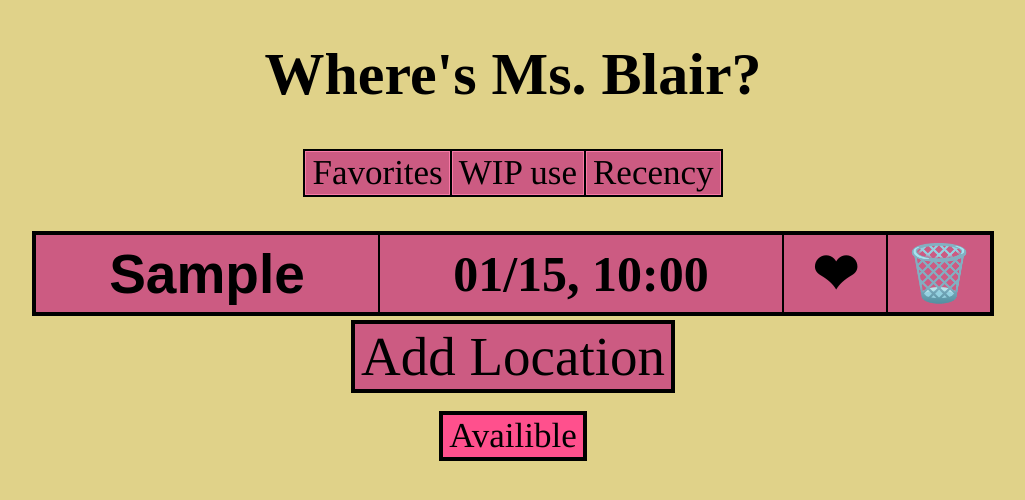
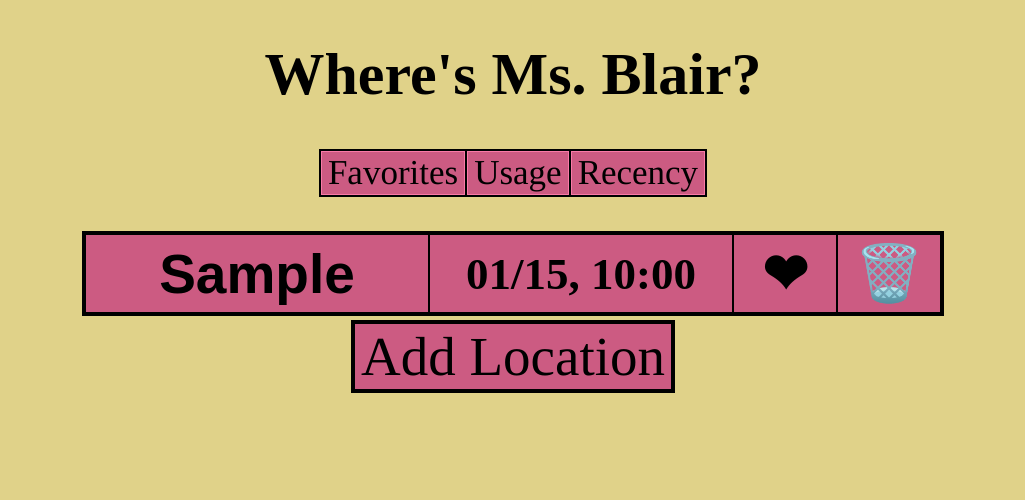
Before and after one commit to talonTech1/talon-tracker, a Flask app: page / in a window 1280 px wide. Shown: the top 500 px of the page, without its empty margins (127-1152 px from the left). Run offline with Flask 3, Linux system fonts and the light colour scheme; a database or web service that is not in the repository returns one stand-in record (values such as "Sample title"); lists and menus that the app fills with data are empty.

Commit message:
Update index.html

```diff
--- a/templates/index.html
+++ b/templates/index.html
@@ -23,9 +23,15 @@
             </th>
             <th>
                 <form action = "/" method="post">
-                    <button name = "showUsage" value = True style = "background-color: #cc5b82">
-                        WIP use
+                    {% if not use %}
+                    <button name = "showUsage" value = "T" style = "background-color: #cc5b82">
+                        Usage
                     </button>
+                    {% else %}
+                    <button name = "showUsage" value = "F" style = "background-color: #cc5b82">
+                        Back
+                    </button>
+                    {% endif %}
                 </form>
             </th>
             <th>
@@ -47,7 +53,7 @@
     {% if current %}
     <table bgcolor = "black" style = "border: 2px solid">
         <tr bgcolor = "#cc5b82">
-            <td width = "340" style = "font-size: 50px">
+            <td width = "340" height = "200" style = "font-size: 30px">
                 <form action = "/" method="post">
                 <button name = "setCurrent" value = "{{current['locN']}}F" class = "current" style = "background-color: #cc5b82">
                     {{current['locN']}}
@@ -55,7 +61,7 @@
                 </form>
             </td>
 
-            <td width = "400" style = "font-size: 50px">
+            <td width = "300" style = "font-size: 45px">
 
                 <b> {{current['time'].strftime("%m/%d, %H:%M")}} </b>
             </td>
@@ -66,7 +72,7 @@
                     <button class = "current" name = "setFav" value ="{{ current['locN'] }}F" >
                     ❤
                         </button>
-                {% else %} <button name = "setFav" value ="{{ current['locN'] }}T">
+                {% else %} <button class = "current" name = "setFav" value ="{{ current['locN'] }}T">
                     ♡
                         </button>
                 {% endif %}
@@ -89,16 +95,6 @@
                 </button>
                 </form>
             </td>
-            </tr>
-        <tr>
-            <td>
-                <form action = "/" method="post">
-                <button name = "addLoc" value = True style = "background-color: #ff508d; border: 4px solid black">
-                Availible
-                </button>
-                </form>
-            </td>
-        </tr>
     </table>
 
     {% else %}
```
